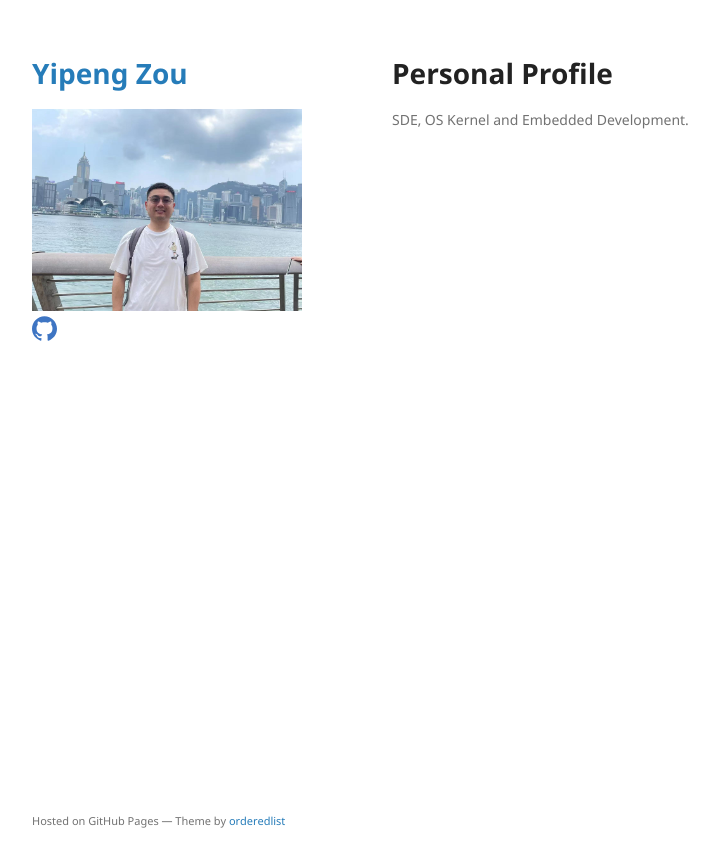
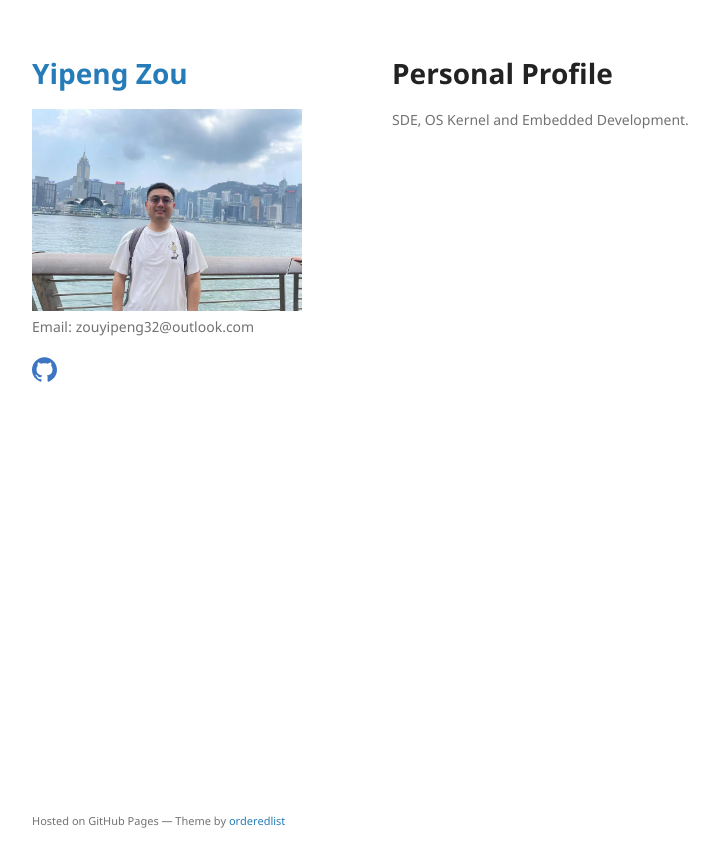
Before and after one commit to zouyipeng/zouyipeng.github.io, a Jekyll site: the page built from index.md, in a window 1280 px wide. Shown: the top 867 px of the page, without its empty margins (178-897 px from the left). Built offline with Jekyll 4.4.1, drawn with Linux system fonts in a browser that asks for light colours; our own code applies the rules of GitHub Pages for plain Markdown files.

Commit message:
Add email address
Signed-off-by: Yipeng Zou<403650485@qq.com>

```diff
--- a/_config.yml
+++ b/_config.yml
@@ -1,6 +1,6 @@
 title: Yipeng Zou
 logo: /assets/img/my.jpg
-description:
+description: "Email: zouyipeng32@outlook.com"
 show_downloads: False
 show_links: True
 google_analytics:
--- a/_layouts/default.html
+++ b/_layouts/default.html
@@ -20,6 +20,8 @@
         {% if site.logo %}
           <img src="{{site.logo | relative_url}}" alt="Logo" />
         {% endif %}
+
+        <p>{{ site.description | default: site.github.project_tagline }}</p>
 
         {% if site.show_downloads %}
         <ul class="downloads">
```
